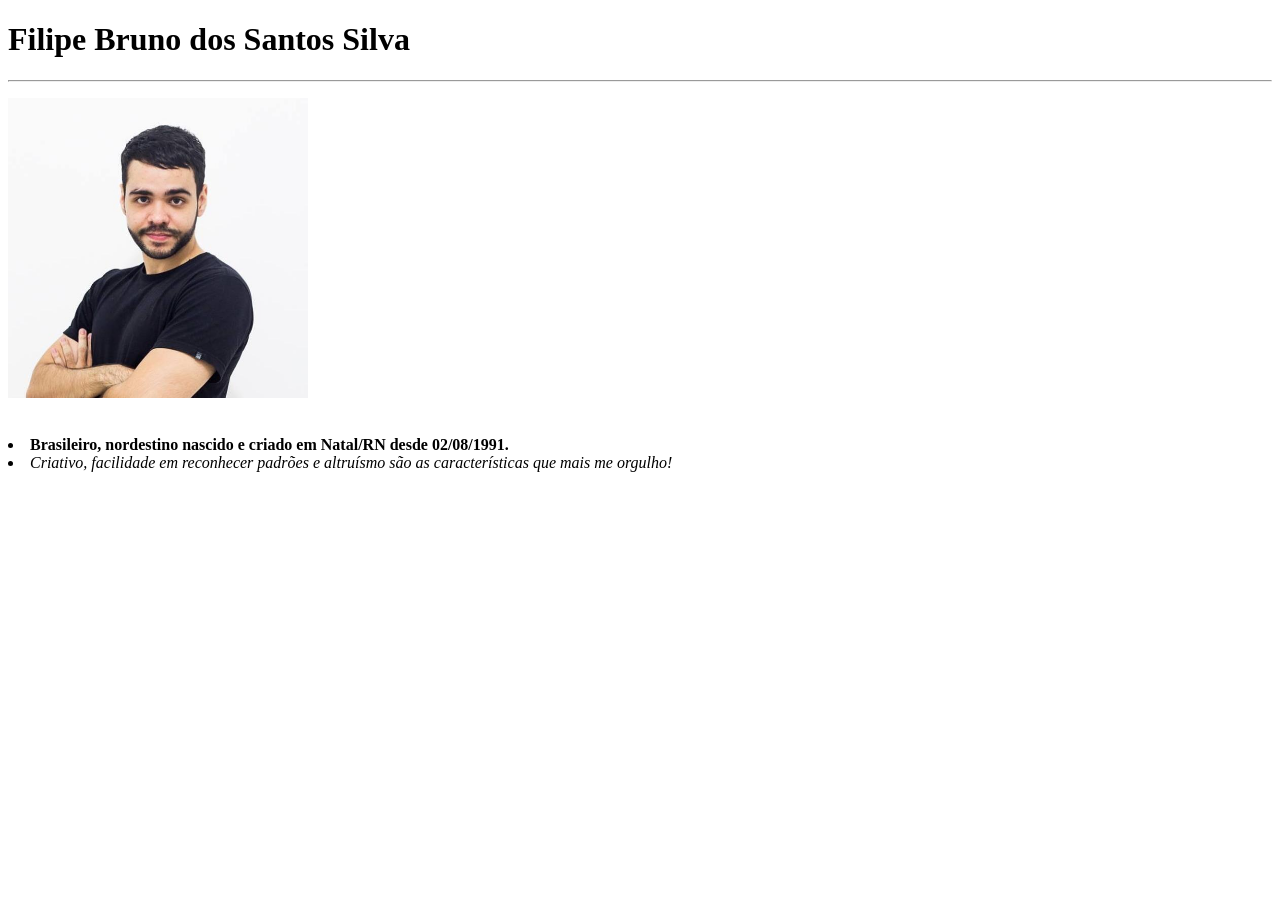
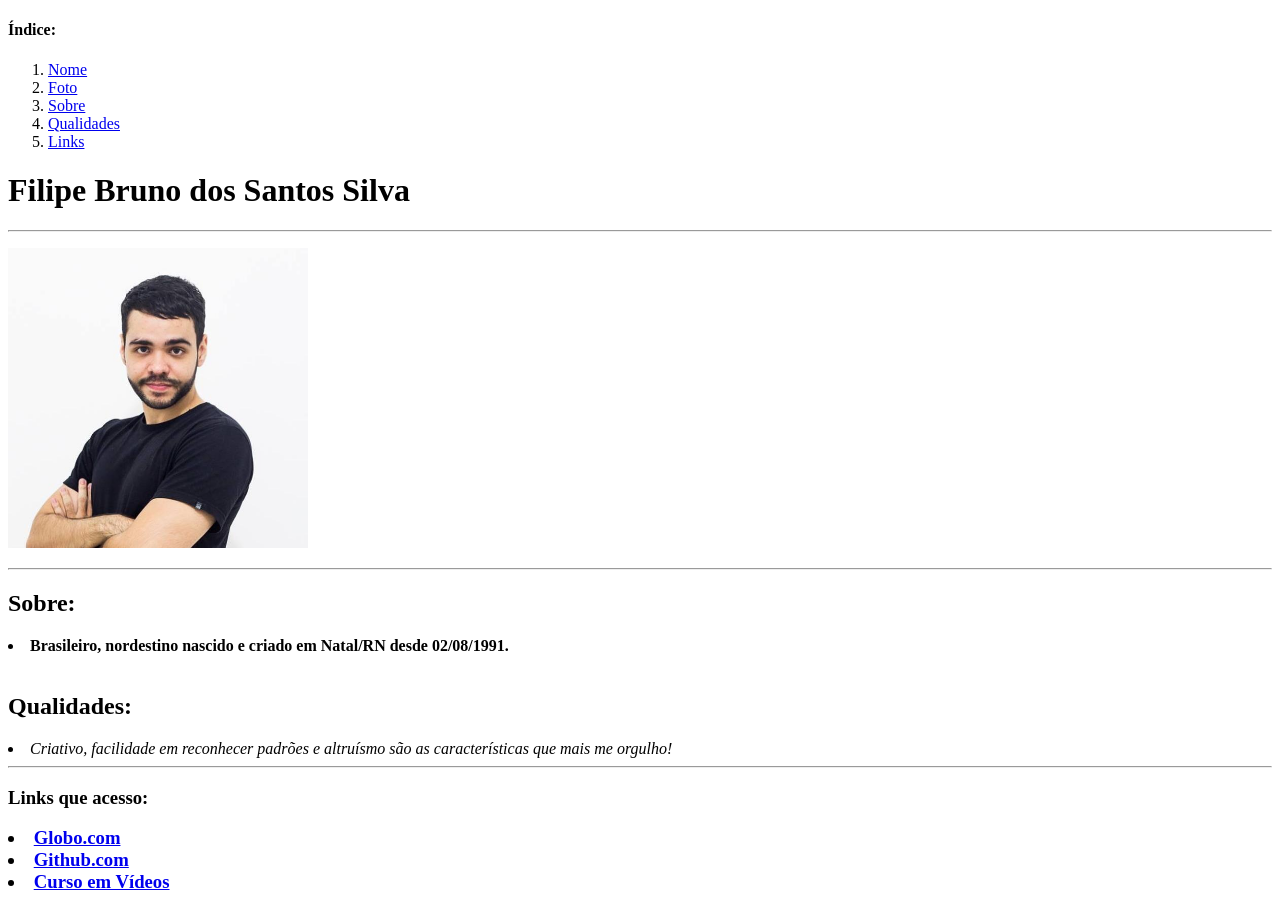
Before and after one commit to filipeb-santos/filipeb-santos.github.io, a plain HTML site: page index.html in a window 1280 px wide. Before the commit the page ends 800 px from the top, so only its background shows below. Drawn offline with Linux system fonts and the light colour scheme.

Commit message:
Atualização do portfolio

```diff
--- a/index.html
+++ b/index.html
@@ -7,12 +7,37 @@
     <title>Meu Portfólio</title>
 </head>
 <body>
- <h1>Filipe Bruno dos Santos Silva</h1>
+    <h4>Índice:</h4>
+
+    <ol>
+       <li> <a href="#nome">Nome</a></li>
+<li><a href="#foto">Foto</a></li>
+<li><a href="#sobre">Sobre</a></li>
+<li><a href="#qualidades">Qualidades</a></li>
+<li><a href="#links">Links</a></li>
+
+
+
+
+    </ol>
+ <h1 id="nome">Filipe Bruno dos Santos Silva</h1>
  <hr>
- <p><img height=300 widht=100 src="foto.jpg" alt="foto pessoal"></p>
+ <p id="foto"><a target ="_blank"><img height=300 widht=100 src="foto.jpg" alt="foto pessoal"></a></p>
+ <hr>
+ <h2 id="sobre">Sobre:</h2>
+ <li><strong>Brasileiro, nordestino nascido e criado em Natal/RN desde 02/08/1991. </strong></li>
  <br>
- <li><strong>Brasileiro, nordestino nascido e criado em Natal/RN desde 02/08/1991. </strong></li>
+ <h2 id="qualidades">Qualidades:</h2>
  <li><em>Criativo, facilidade em reconhecer padrões e altruísmo são as características que mais me orgulho!</em></li>
+ <hr>
+ <h3 id="links">Links que acesso:<h3>
+    <li><a target ="_blank" href="https://www.globo.com/"> Globo.com</a></li>
+    <li><a target="_blank" href="https://github.com/"> Github.com</a></li>
+    <li><a target="_blank" href="https://www.youtube.com/channel/UCrWvhVmt0Qac3HgsjQK62FQ"> Curso em Vídeos</a></li>
+
+
+
+
 
  <p></p>
 </body>
```
